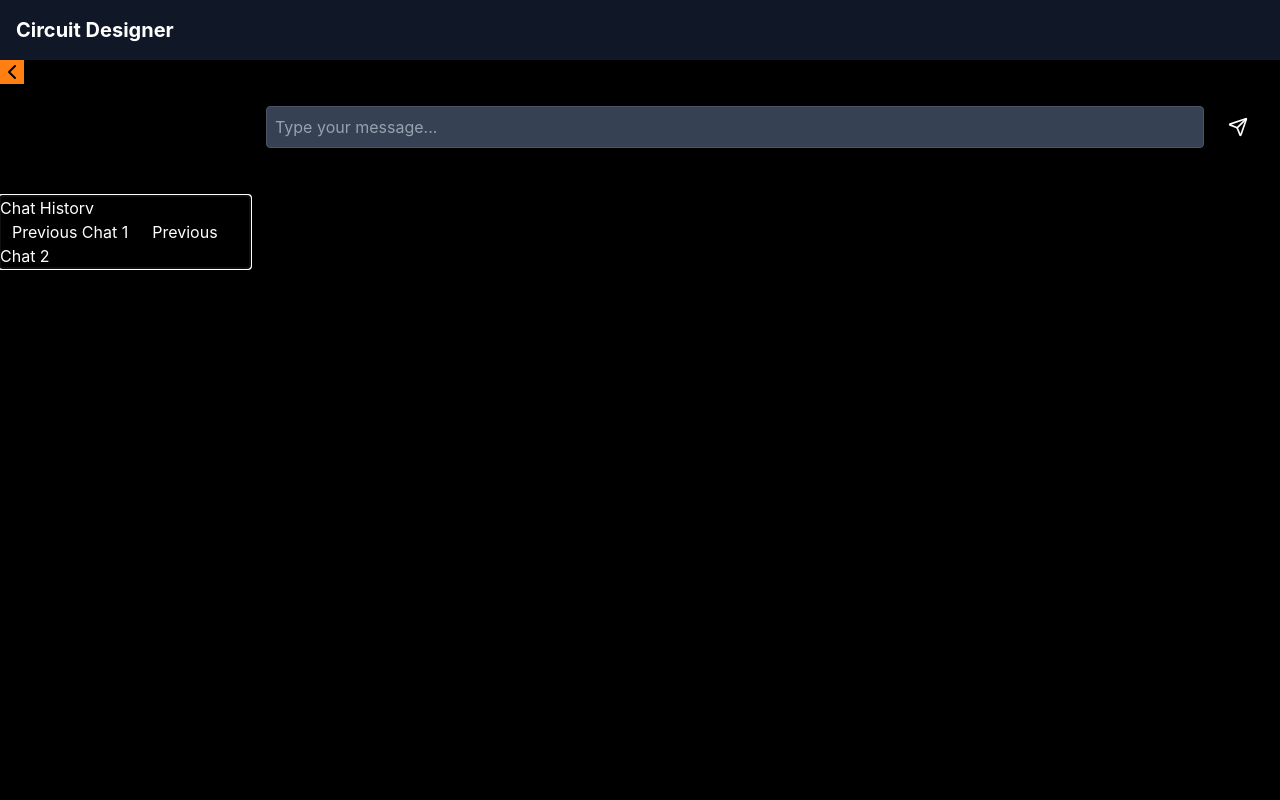
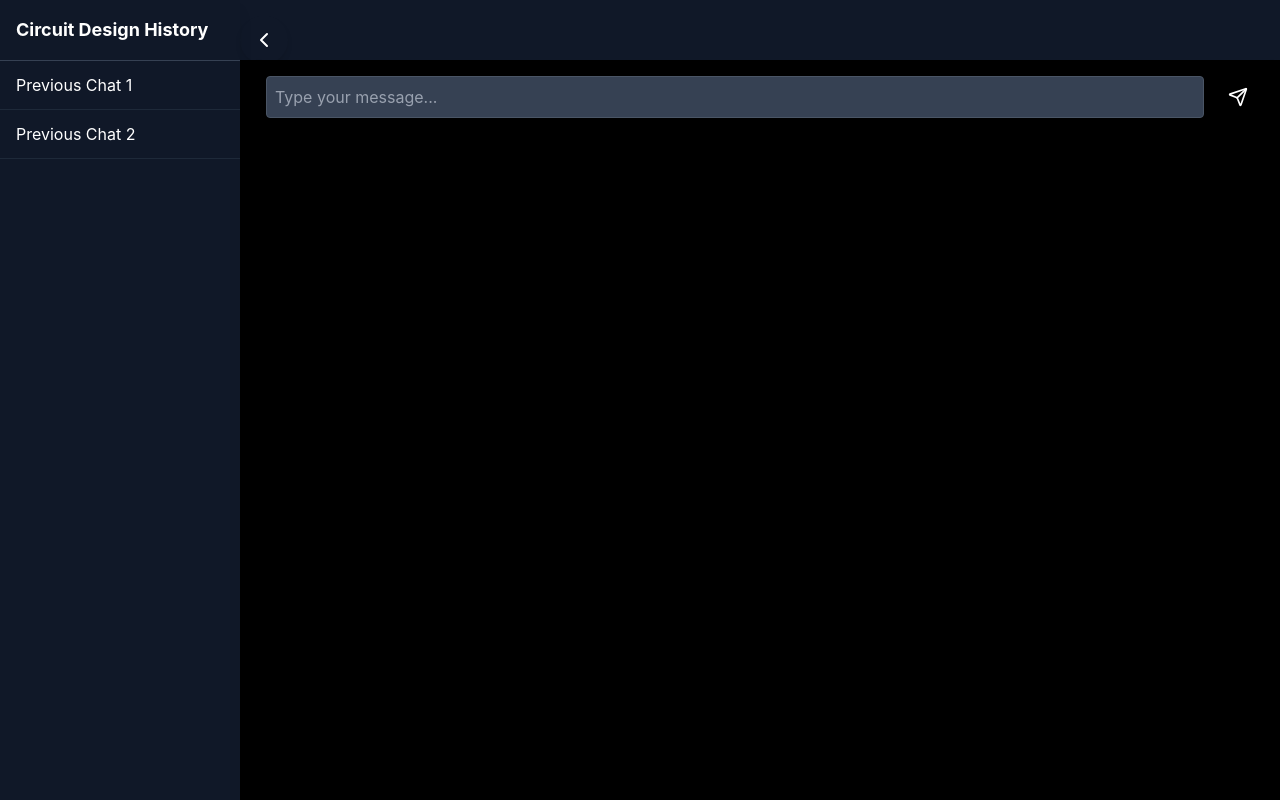
Before and after one commit to Abinayasankar-co/deqcodeai, a React (Vite) app in the folder frontend/deqcodeai/: page /design in a window 1280 px wide. Built offline with nearby package versions, Linux system fonts and the light colour scheme.

Commit message:
Changes related to db on deqode

```diff
--- a/frontend/deqcodeai/src/components/Main.jsx
+++ b/frontend/deqcodeai/src/components/Main.jsx
@@ -18,6 +18,8 @@ const Main = () => {
     setIsLoading(true);
 
     try {
+      setTimeout(async () => {
+        console.log(message);
         const response = await fetch('http://localhost:8000/api/design', {
           method: 'POST',
           headers: {
@@ -28,6 +30,9 @@ const Main = () => {
 
         const data = await response.json();
         setResult(data);
+
+
+      },1000)
     } catch (error) {
       console.error(error);
     }
--- a/frontend/deqcodeai/src/components/Sidebar.jsx
+++ b/frontend/deqcodeai/src/components/Sidebar.jsx
@@ -1,58 +1,46 @@
-import { Offcanvas, Nav, Button } from 'react-bootstrap';
-import { ChevronLeft, ChevronRight } from 'lucide-react';
+//import { useState,useEffect} from "react";  // Need When we fetch the data and we display them
+import { ChevronLeftIcon, ChevronRightIcon } from "lucide-react";
 
-const Sidebar = ({ isOpen, toggle, chats }) => {
+const Sidebar = ({ isOpen, toggle,chats}) => {
+   //const [chats, setChats] = useState({});
+  //setTimeout(async() => {},1000);
+
   return (
-    <>
-      <Button
+    <div>
+      <button
         onClick={toggle}
-        variant="warning"
-        className="position-fixed"
-        style={{
-          left: isOpen ? '240px' : '0',
-          top: '1rem',
-          zIndex: 1031,
-          transition: 'left 0.3s ease-in-out',
-          backgroundColor: '#FF7F11',
-          border: 'none',
-        }}
+        className={`fixed top-4 z-20 transition-transform duration-300 bg-orange-500 text-white p-3 rounded-full shadow-md hover:bg-orange-600 ${
+          isOpen ? "left-60" : "left-4"
+        }`}
       >
-        {isOpen ? <ChevronLeft size={24} /> : <ChevronRight size={24} />}
-      </Button>
+        {isOpen ? (
+          <ChevronLeftIcon className="h-6 w-6" />
+        ) : (
+          <ChevronRightIcon className="h-6 w-6" />
+        )}
+      </button>
 
-      <Offcanvas
-        show={isOpen}
-        onHide={toggle}
-        backdrop={false}
-        scroll={true}
-        style={{
-          width: '250px',
-          backgroundColor: '#000',
-          color: '#fff',
-        }}
+      <div
+        className={`fixed top-0 left-0 h-full w-60 bg-gray-900 text-white shadow-lg transform transition-transform duration-300 ${
+          isOpen ? "translate-x-0" : "-translate-x-full"
+        }`}
       >
-        <Offcanvas.Header className="border-bottom border-secondary">
-          <Offcanvas.Title className="text-warning">Chat History</Offcanvas.Title>
-        </Offcanvas.Header>
-
-        <Offcanvas.Body className="p-0">
-          <Nav className="flex-column">
+        <div className="border-b border-gray-700 p-4 text-lg font-bold text-orange-400">
+          Circuit Design History
+        </div>
+        <nav className="flex flex-col">
           {chats.map((chat, index) => (
-              <Nav.Link
+            <a
               key={index}
-                className="text-light px-3 py-2 border-bottom border-secondary"
               href={`#chat-${index}`}
-                style={{
-                  backgroundColor: '#000',
-                }}
+              className="block px-4 py-3 border-b border-gray-800 hover:bg-gray-800 hover:text-orange-300 transition"
             >
               {chat.title}
-              </Nav.Link>
+            </a>
           ))}
-          </Nav>
-        </Offcanvas.Body>
-      </Offcanvas>
-    </>
+        </nav>
+      </div>
+    </div>
   );
 };
 
```
Also changed, not shown: 1 other file (tests, documents, lock files or other folders). Lines whose indentation alone changed are shown as unchanged.
